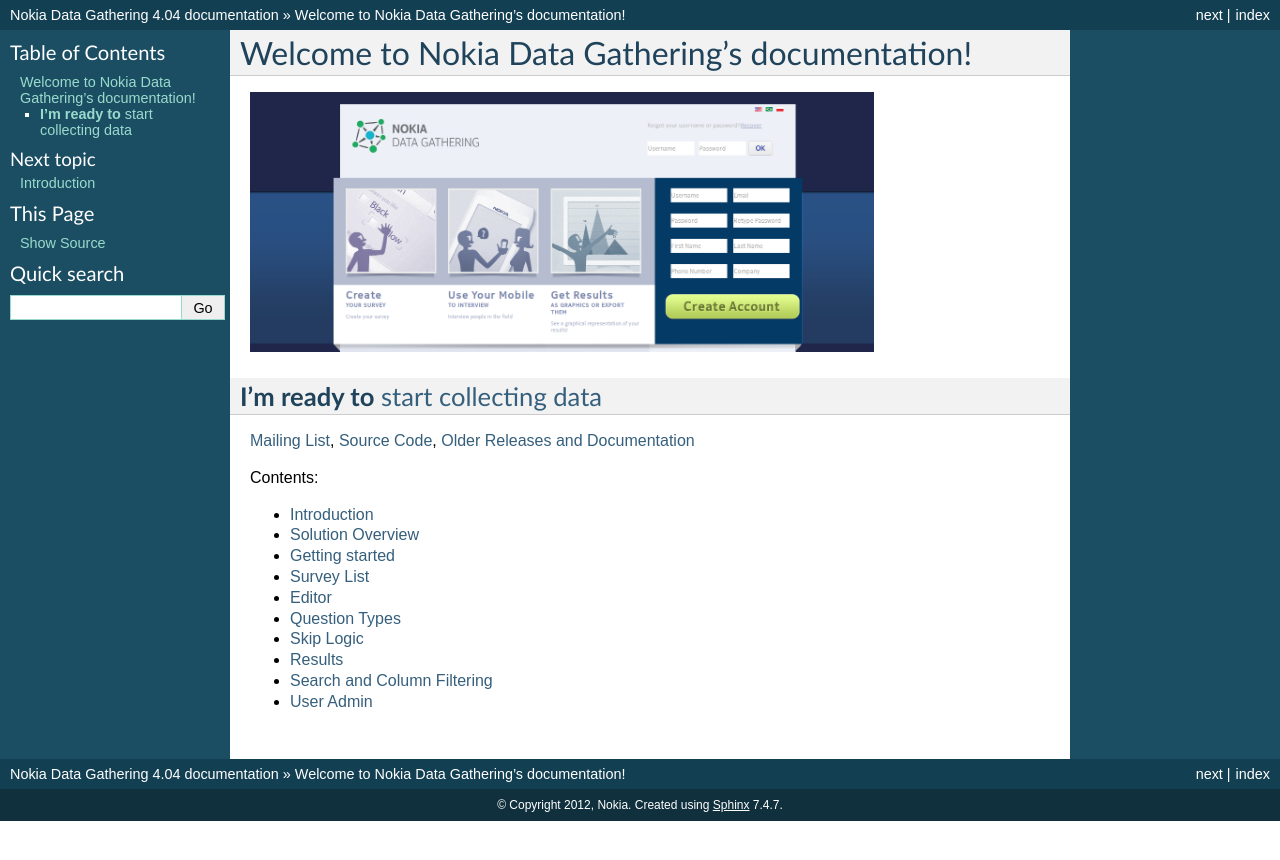
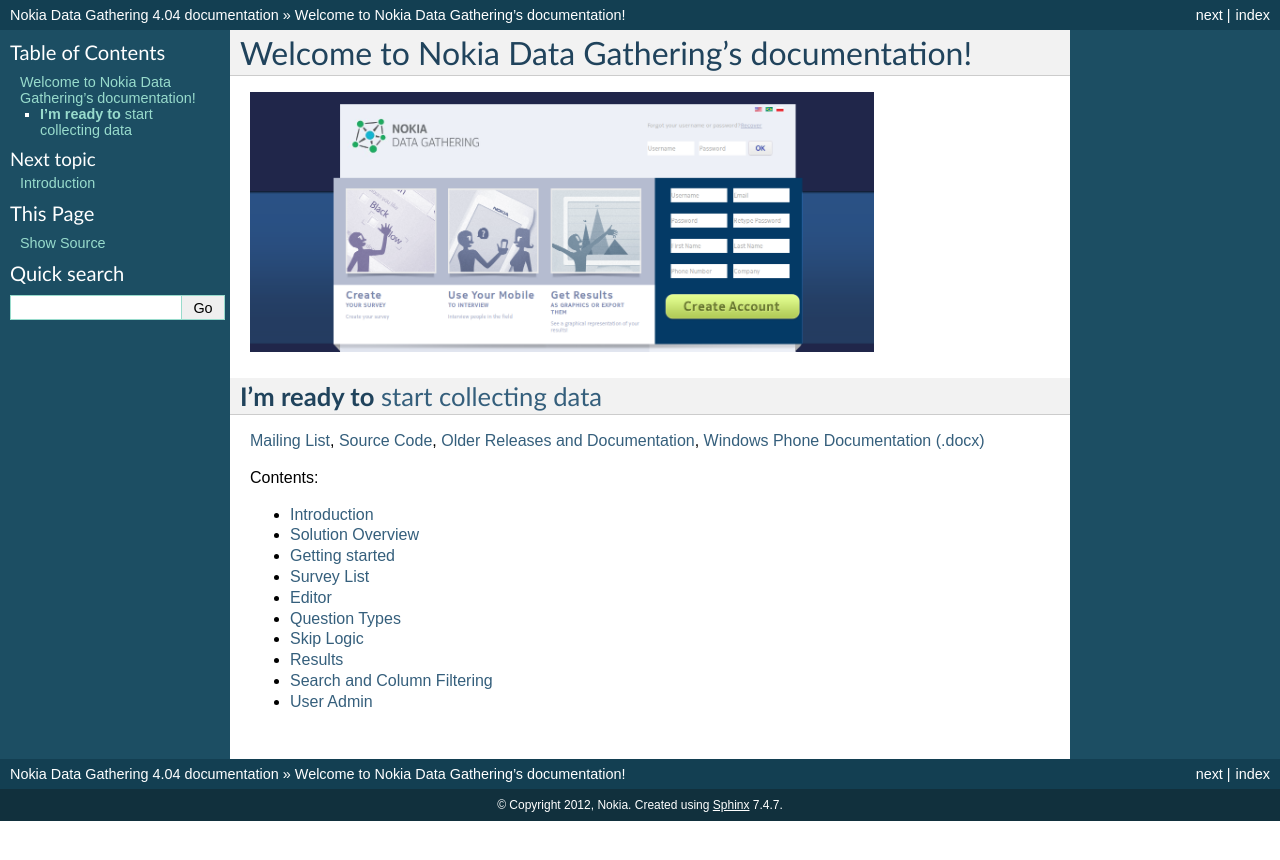
Before and after one commit to nokiadatagathering/ndgdocs, a Sphinx documentation site: the page built from sphinx/source/index.rst, in a window 1280 px wide. Shown: the top 860 px of the page. Built offline with Sphinx 7.4.7, drawn with Linux system fonts in a browser that asks for light colours.

Commit message:
Added Winows Phone Documentation

```diff
--- a/sphinx/source/index.rst
+++ b/sphinx/source/index.rst
@@ -17,7 +17,7 @@
 **I'm ready to** `start collecting data <https://nokiadatagathering.net>`_
 ---------------------------------------------------------------------------
 
-`Mailing List <https://mailman-mail5.webfaction.com/listinfo/ndg-discuss>`_, `Source Code <https://github.com/nokiadatagathering>`_, `Older Releases and Documentation <https://projects.developer.nokia.com/ndg>`_
+`Mailing List <https://mailman-mail5.webfaction.com/listinfo/ndg-discuss>`_, `Source Code <https://github.com/nokiadatagathering>`_, `Older Releases and Documentation <https://projects.developer.nokia.com/ndg>`_, `Windows Phone Documentation (.docx) <http://docs.nokiadatagathering.net/WindowsPhone.docx>`_
 
 Contents:
 
```
Also changed, not shown: 1 other file.
